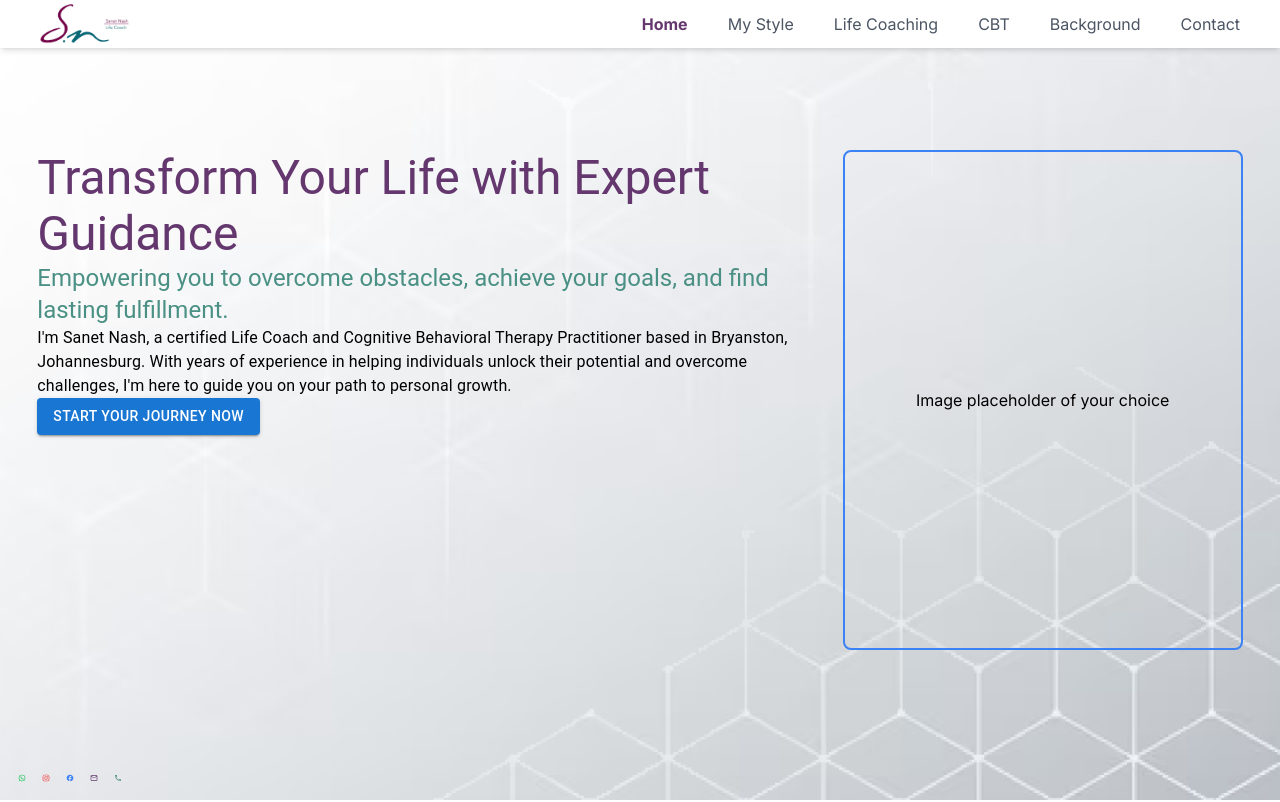
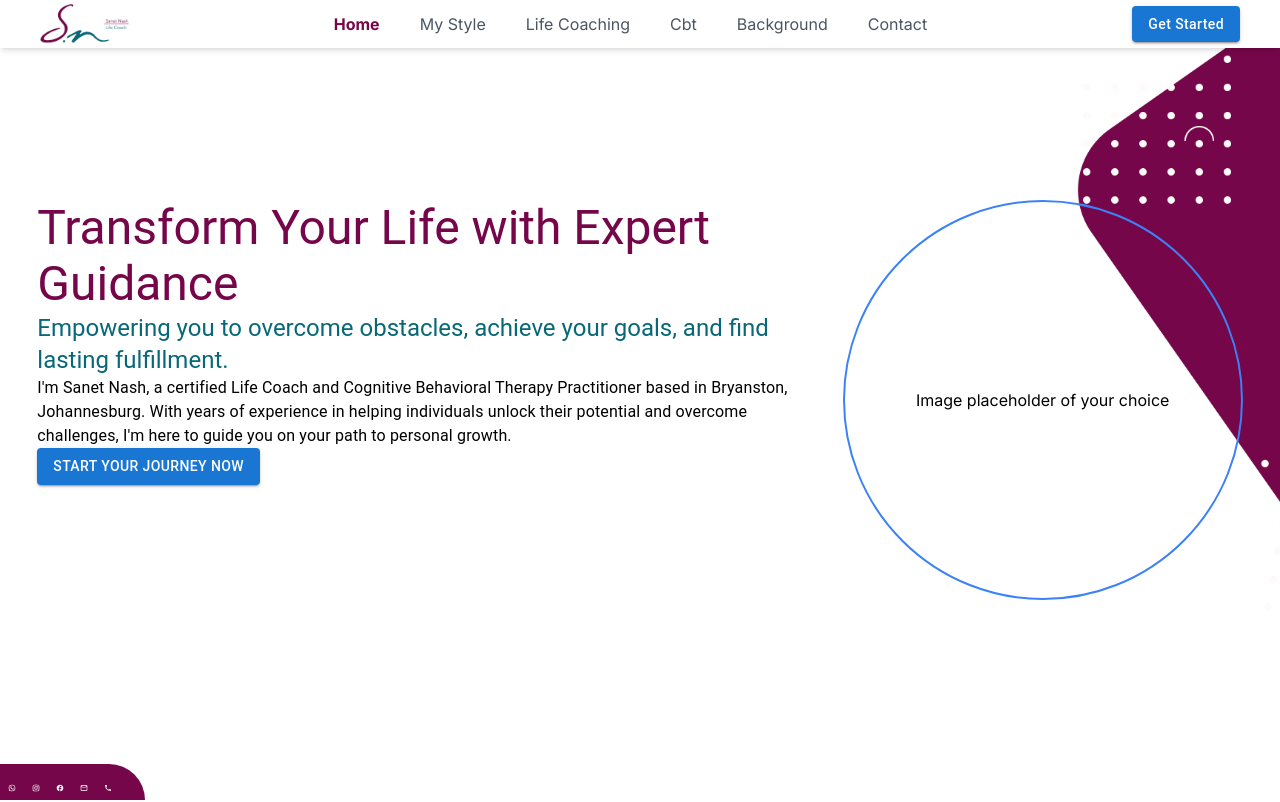
Before and after one commit to Scott-Bebington/SanetLifeCoach, a Next.js app: page / in a window 1280 px wide. Shown: the top 802 px of the page. Built offline with nearby package versions, Linux system fonts and the light colour scheme.

Commit message:
made some changes

```diff
--- a/src/app/Navbar.jsx
+++ b/src/app/Navbar.jsx
@@ -1,10 +1,15 @@
+import { Button } from '@mui/material';
 import React, { useState, useEffect } from 'react';
+
 
 const Navbar = ({ currentSection }) => {
   const [currentTab, setTab] = useState("Home");
 
   const handleTabClick = (event, tab) => {
-    event.preventDefault();
+
+    if (event != null) {
+      event.preventDefault();
+    }
 
     // Scroll to the corresponding section
     const sectionId = tab.toLowerCase().replace(/ /g, "-");
@@ -30,12 +35,21 @@
               className={`cursor-pointer ${currentTab === tab ? 'text-primary font-bold' : 'text-gray-600'} hover:text-primary`}
               onClick={(e) => handleTabClick(e, tab)}
               aria-current={currentTab === tab ? 'page' : undefined}
+              style={{ textTransform: 'capitalize' }}
             >
-              {tab}
+              {tab.toLowerCase()}
             </button>
           </li>
         ))}
       </ul>
+      <Button
+        variant='contained'
+        className='bg-primary hover:bg-secondary p-1 px-2'
+        onClick={(e) => handleTabClick(null, "Contact")}
+        style={{ textTransform: 'capitalize' }}
+      >
+        Get Started
+      </Button>
     </nav>
   );
 };
--- a/src/app/pages/Homepage.jsx
+++ b/src/app/pages/Homepage.jsx
@@ -31,7 +31,7 @@
   return (
     <>
       <div className='min-h-screen w-full flex items-center justify-evenly'>
-        <aside className="h-[500px] w-3/5">
+        <aside className="h-[400px] w-3/5">
           <Typography variant='h3' className="w-full text-primary font-bold mb-small">Transform Your Life with Expert Guidance</Typography>
           <Typography variant='h5' className='w-full text-secondary mb-small'>Empowering you to overcome obstacles, achieve your goals, and find lasting fulfillment.</Typography>
           <Typography variant='body1' className='w-full'>I&apos;m Sanet Nash, a certified Life Coach and Cognitive Behavioral Therapy Practitioner based in Bryanston, Johannesburg.
@@ -40,29 +40,29 @@
           </Typography>
           <CTA />
         </aside>
-        <aside className='h-[500px] w-[400px] border-2 border-blue-500 rounded-lg flex items-center justify-center'>
+        <aside className='h-[400px] w-[400px] border-2 border-blue-500 rounded-full flex items-center justify-center'>
           Image placeholder of your choice
         </aside>
       </div>
-      <div className='absolute bottom-[10px] left-[10px]'>
+      <div className='absolute bottom-0 left-0 pt-small pr-medium rounded-tr-[100px] bg-primary'>
         <WhatsAppIcon
-          className='text-green-500 rounded-full p-2 h-12 w-12 cursor-pointer'
+          className='text-white hover:text-green-500 rounded-full p-2 h-12 w-12 cursor-pointer'
           onClick={() => { window.location.href = 'https://wa.me/27827820000'; }}
         />
         <InstagramIcon
-          className='text-red-500 rounded-full py-2 h-12 w-12 cursor-pointer'
+          className='text-white hover:text-red-500 rounded-full py-2 h-12 w-12 cursor-pointer'
           onClick={() => { window.location.href = 'https://www.instagram.com/sanetnash/'; }}
         />
         <FacebookOutlinedIcon
-          className='text-blue-500 rounded-full py-2 h-12 w-12 cursor-pointer'
+          className='text-white hover:text-blue-500 rounded-full py-2 h-12 w-12 cursor-pointer'
           onClick={() => { window.location.href = 'https://www.facebook.com/SanetNashLifeCoach/'; }}
         />
         <EmailOutlinedIcon
-          className='text-primary rounded-full py-2 h-12 w-12 cursor-pointer'
+          className='text-white hover:text-tertiary rounded-full py-2 h-12 w-12 cursor-pointer'
           onClick={() => { window.location.href = 'mailto:sanetnash"gmail.com'; }}
         />
         <LocalPhoneOutlinedIcon
-          className='text-secondary rounded-full py-2 h-12 w-12 cursor-pointer'
+          className='text-white hover:text-secondary rounded-full py-2 h-12 w-12 cursor-pointer'
           onClick={() => { window.location.href = 'tel:+27827820000'; }}
         />
       </div>
--- a/src/app/pages/whoami.jsx
+++ b/src/app/pages/whoami.jsx
@@ -64,7 +64,7 @@
       document.getElementById('industry-4').classList.remove('fade-in');
 
       setIsTransitioning(false);
-    }, 600); // This timeout matches the animation duration
+    }, 700); // This timeout matches the animation duration
   };
 
   const handleForwardClick = () => {
@@ -93,7 +93,7 @@
       //   //
 
       setIsTransitioning(false);
-    }, 600); // This timeout matches the animation duration
+    }, 700); // This timeout matches the animation duration
   };
 
   return (
--- a/tailwind.config.js
+++ b/tailwind.config.js
@@ -8,8 +8,8 @@
   theme: {
     extend: {
       colors: {
-        primary: '#64376E',
-        secondary: '#4A9084',
+        primary: '#75064a',
+        secondary: '#086878',
         tertiary: '#B53475',
         background: '#EFF3FC',
       },
```
Also changed, not shown: public/images/Homepage_Background.png.
